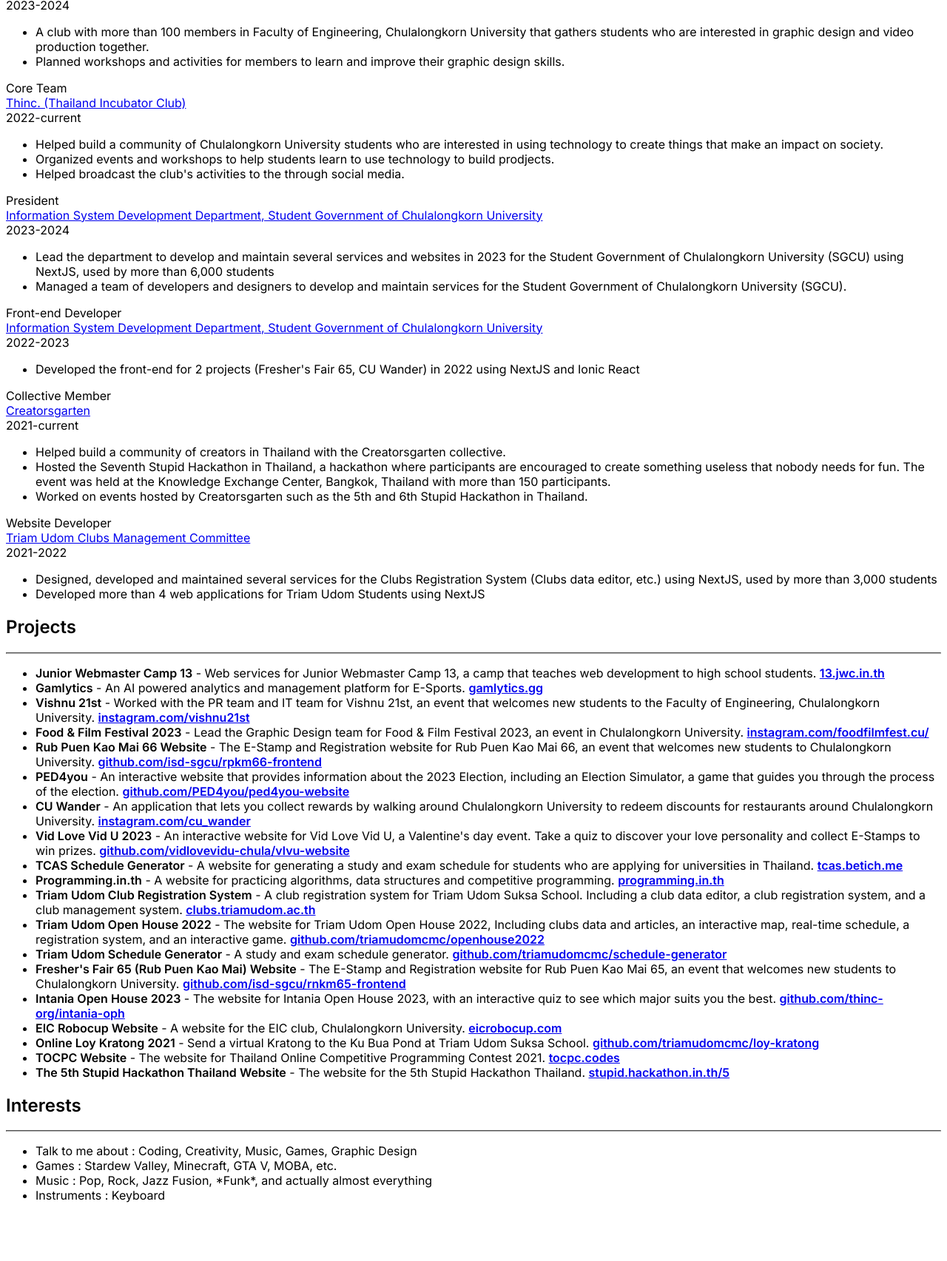
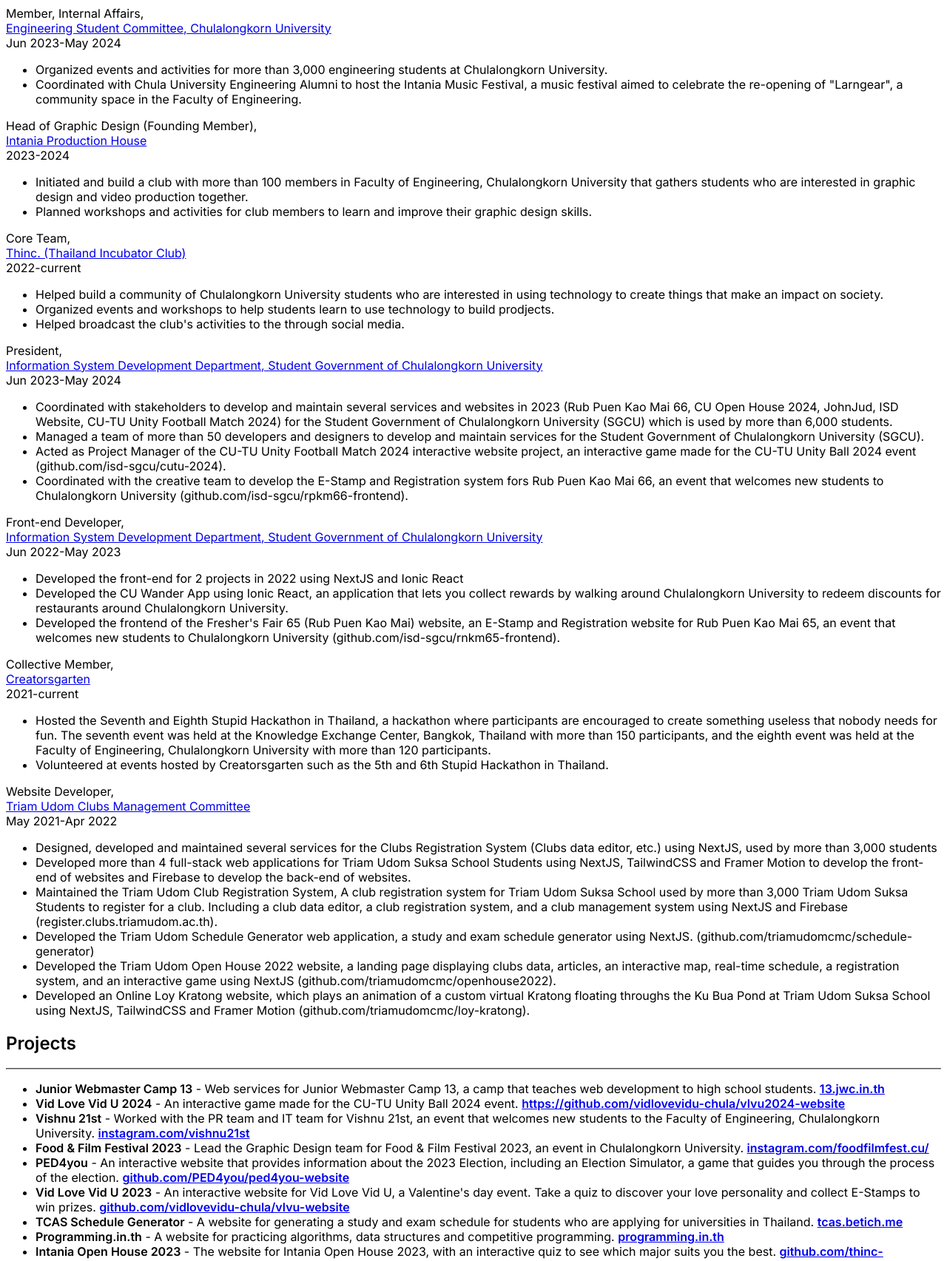
Before and after one commit to betich/resume, an Astro site: page / in a window 1280 px wide. Shown: the part 1457-3162 px from the top of the page at 74% size. Before the commit the page ends 3107 px from the top, so only its background shows below. Built offline with nearby package versions, Linux system fonts and the light colour scheme; Astro itself is replaced by a stand-in of ours.

Commit message:
feat: update progress of 2024 resume

```diff
--- a/src/components/App.svelte
+++ b/src/components/App.svelte
@@ -3,6 +3,7 @@
   import Work from "./Work.svelte"
   import Hideable from "./Hideable.svelte"
   import {
+    activityExperiences,
     educations,
     fullVersionLink,
     interests,
@@ -77,6 +78,17 @@
       <hr />
 
       {#each workExperiences as exp}
+        <Work {...exp} />
+      {/each}
+    </Hideable>
+  </section>
+
+  <section>
+    <Hideable>
+      <h2 class="text-2xl print:text-[20pt] uppercase text-left">Student Activity Experience</h2>
+      <hr />
+
+      {#each activityExperiences as exp}
         <Work {...exp} />
       {/each}
     </Hideable>
--- a/src/components/Work.svelte
+++ b/src/components/Work.svelte
@@ -6,12 +6,13 @@
   export let url: string = ""
   export let years: string[] = []
   export let details: string[] = []
+  export let type: string = ""
 </script>
 
 <div class="work-experience">
   <Hideable>
     <div class="flex font-bold mb-2 print:mb-1">
-      <div class="flex-1 text-left">{position}</div>
+      <div class="flex-1 text-left">{position}, {type}</div>
       <div class="flex-0">
         <a href={url} target="_blank" rel="noreferrer">{company}</a>
       </div>
--- a/src/data.ts
+++ b/src/data.ts
@@ -50,46 +50,60 @@
 
 export const workExperiences = [
   {
-		position: 'Head or Marketing and Communication',
-		company: 'Engineering Student Committee, Chulalongkorn University',
-		url: 'https://instagram.com/escchula',
-		years: ['2024', 'current'],
-		details: [
-      'Managing the social media accounts of ESC (instagram.com/esccchula, fb.me/escchula) and generating revenue for the organization.',
-      'Revised the Brand Identity of ESC to be more modern and professional.',
-      'Set up the ESC design system — with design tokens, variables, components, and styles in Figma for the ESC design team to use.',
-      'Collaborated with other departments to publicize events and activities of the Faculty of Engineering, Chulalongkorn University.',
-      'Initiated the Chula Intania Shop project, an online shop for Faculty of Engineering, Chulalongkorn University merchandise.'
-		]
-	},
-  {
-		position: 'Data Scientist Intern',
+		position: 'Data Scientist',
+    type: 'Internship',
 		company: 'Bualuang Securities Public Company Limited',
 		url: 'https://www.bualuang.co.th/',
-		years: ['2024', '2024'],
+		years: ['Jun 2024', 'Jul 2024'],
 		details: [
       'Developed artificial neural network models to predict values and classify data based on historical data.',
       'Researched about recommendation systems and deep recommender systems to effectively recommend products to customers.',
 		]
 	},
   {
+		position: 'Front-end Web Developer',
+    type: "Part-time",
+		company: 'Gamlytics (startup)',
+		url: 'https://gamlytics.gg/',
+		years: ['Jun 2023', 'Aug 2023'],
+		details: [
+      'Developed the web frontend of Gamlytics, an AI powered analytics and management platform for E-Sports using NextJS, React and TailwindCSS.'
+		]
+	},
+];
+
+export const activityExperiences = [
+  {
+    position: 'Head or Marketing and Communication',
+    company: 'Engineering Student Committee, Chulalongkorn University',
+    url: 'https://instagram.com/escchula',
+    years: ['Jun 2024', 'current'],
+    details: [
+      'Managing the social media accounts of ESC (instagram.com/esccchula, fb.me/escchula) with more than 440K views and 57k reach combined per month.',
+      'Set up the ESC design system — with design tokens, variables, components, and styles for the ESC design team quickly create new designs using Figma.',
+      'Initiated the Chula Intania Shop project, an online shop for Faculty of Engineering, Chulalongkorn University merchandise with an estimated revenue of more than 40k THB in the span of 2 products.',
+      'Collaborated with other departments to publicize events and activities of the Faculty of Engineering, Chulalongkorn University.',
+      'Revised the Brand Identity of ESC to be more modern and professional.',
+    ]
+  },
+  {
 		position: 'Member, Internal Affairs',
 		company: 'Engineering Student Committee, Chulalongkorn University',
 		url: 'https://instagram.com/escchula',
-		years: ['2023', '2024'],
+		years: ['Jun 2023', 'May 2024'],
 		details: [
-      'Helped organize events and activities for more than 3,000 engineering students at Chulalongkorn University.',
+      'Organized events and activities for more than 3,000 engineering students at Chulalongkorn University.',
       'Coordinated with Chula University Engineering Alumni to host the Intania Music Festival, a music festival aimed to celebrate the re-opening of "Larngear", a community space in the Faculty of Engineering.'
 		]
 	},
-	{
+  {
 		position: 'Head of Graphic Design (Founding Member)',
 		company: 'Intania Production House',
 		url: 'https://instagram.com/intania_production_house',
 		years: ['2023', '2024'],
 		details: [
-      'A club with more than 100 members in Faculty of Engineering, Chulalongkorn University that gathers students who are interested in graphic design and video production together.',
-      'Planned workshops and activities for members to learn and improve their graphic design skills.',
+      'Initiated and build a club with more than 100 members in Faculty of Engineering, Chulalongkorn University that gathers students who are interested in graphic design and video production together.',
+      'Planned workshops and activities for club members to learn and improve their graphic design skills.',
 		]
 	},
 	{
@@ -107,19 +121,23 @@
 		position: 'President',
 		company: 'Information System Development Department, Student Government of Chulalongkorn University',
 		url: 'https://github.com/isd-sgcu',
-		years: ['2023', '2024'],
+		years: ['Jun 2023', 'May 2024'],
 		details: [
-      'Lead the department to develop and maintain several services and websites in 2023 for the Student Government of Chulalongkorn University (SGCU) using NextJS, used by more than 6,000 students',
-      'Managed a team of developers and designers to develop and maintain services for the Student Government of Chulalongkorn University (SGCU).'
+      'Coordinated with stakeholders to develop and maintain several services and websites in 2023 (Rub Puen Kao Mai 66, CU Open House 2024, JohnJud, ISD Website, CU-TU Unity Football Match 2024) for the Student Government of Chulalongkorn University (SGCU) which is used by more than 6,000 students.',
+      'Managed a team of more than 50 developers and designers to develop and maintain services for the Student Government of Chulalongkorn University (SGCU).',
+      'Acted as Project Manager of the CU-TU Unity Football Match 2024 interactive website project, an interactive game made for the CU-TU Unity Ball 2024 event (github.com/isd-sgcu/cutu-2024).',
+      'Coordinated with the creative team to develop the E-Stamp and Registration system fors Rub Puen Kao Mai 66, an event that welcomes new students to Chulalongkorn University (github.com/isd-sgcu/rpkm66-frontend).'
 		]
 	},
 	{
 		position: 'Front-end Developer',
 		company: 'Information System Development Department, Student Government of Chulalongkorn University',
 		url: 'https://github.com/isd-sgcu',
-		years: ['2022', '2023'],
+		years: ['Jun 2022', 'May 2023'],
 		details: [
-      'Developed the front-end for 2 projects (Fresher\'s Fair 65, CU Wander) in 2022 using NextJS and Ionic React',
+      'Developed the front-end for 2 projects in 2022 using NextJS and Ionic React',
+      'Developed the CU Wander App using Ionic React, an application that lets you collect rewards by walking around Chulalongkorn University to redeem discounts for restaurants around Chulalongkorn University.',
+      'Developed the frontend of the Fresher\'s Fair 65 (Rub Puen Kao Mai) website, an E-Stamp and Registration website for Rub Puen Kao Mai 65, an event that welcomes new students to Chulalongkorn University (github.com/isd-sgcu/rnkm65-frontend).'
 		]
 	},
   {
@@ -128,22 +146,25 @@
 		url: 'https://creatorsgarten.org',
 		years: ['2021', 'current'],
 		details: [
-      'Helped build a community of creators in Thailand with the Creatorsgarten collective.',
-      'Hosted the Seventh Stupid Hackathon in Thailand, a hackathon where participants are encouraged to create something useless that nobody needs for fun. The event was held at the Knowledge Exchange Center, Bangkok, Thailand with more than 150 participants.',
-      "Worked on events hosted by Creatorsgarten such as the 5th and 6th Stupid Hackathon in Thailand."
+      'Hosted the Seventh and Eighth Stupid Hackathon in Thailand, a hackathon where participants are encouraged to create something useless that nobody needs for fun. The seventh event was held at the Knowledge Exchange Center, Bangkok, Thailand with more than 150 participants, and the eighth event was held at the Faculty of Engineering, Chulalongkorn University with more than 120 participants.',
+      "Volunteered at events hosted by Creatorsgarten such as the 5th and 6th Stupid Hackathon in Thailand."
 		]
 	},
 	{
 		position: 'Website Developer',
 		company: 'Triam Udom Clubs Management Committee',
 		url: 'https://clubs.triamudom.ac.th',
-		years: ['2021', '2022'],
+		years: ['May 2021', 'Apr 2022'],
 		details: [
 			'Designed, developed and maintained several services for the Clubs Registration System (Clubs data editor, etc.) using NextJS, used by more than 3,000 students',
-      'Developed more than 4 web applications for Triam Udom Students using NextJS',
+      'Developed more than 4 full-stack web applications for Triam Udom Suksa School Students using NextJS, TailwindCSS and Framer Motion to develop the front-end of websites and Firebase to develop the back-end of websites.',
+      'Maintained the Triam Udom Club Registration System, A club registration system for Triam Udom Suksa School used by more than 3,000 Triam Udom Suksa Students to register for a club. Including a club data editor, a club registration system, and a club management system using NextJS and Firebase (register.clubs.triamudom.ac.th).',
+      'Developed the Triam Udom Schedule Generator web application, a study and exam schedule generator using NextJS. (github.com/triamudomcmc/schedule-generator)',
+      'Developed the Triam Udom Open House 2022 website, a landing page displaying clubs data, articles, an interactive map, real-time schedule, a registration system, and an interactive game using NextJS (github.com/triamudomcmc/openhouse2022).',
+      'Developed an Online Loy Kratong website, which plays an animation of a custom virtual Kratong floating throughs the Ku Bua Pond at Triam Udom Suksa School using NextJS, TailwindCSS and Framer Motion (github.com/triamudomcmc/loy-kratong).'
 		]
 	},
-];
+]
 
 export const projects = [
 	{
@@ -153,10 +174,10 @@
 		hide: false
 	},
 	{
-		name: 'Gamlytics',
-		details: 'An AI powered analytics and management platform for E-Sports.',
-		url: 'gamlytics.gg',
-		hide: false
+		name: 'Vid Love Vid U 2024',
+		details: 'An interactive game made for the CU-TU Unity Ball 2024 event.',
+		url: 'https://github.com/vidlovevidu-chula/vlvu2024-website',
+		hide: true
 	},
 	{
 		name: 'Vishnu 21st',
@@ -171,21 +192,9 @@
 		hide: true
 	},
 	{
-		name: 'Rub Puen Kao Mai 66 Website',
-		details: 'The E-Stamp and Registration website for Rub Puen Kao Mai 66, an event that welcomes new students to Chulalongkorn University.',
-		url: 'github.com/isd-sgcu/rpkm66-frontend',
-		hide: false
-	},
-	{
 		name: 'PED4you',
 		details: 'An interactive website that provides information about the 2023 Election, including an Election Simulator, a game that guides you through the process of the election.',
 		url: 'github.com/PED4you/ped4you-website',
-		hide: false
-	},
-	{
-		name: 'CU Wander',
-		details: 'An application that lets you collect rewards by walking around Chulalongkorn University to redeem discounts for restaurants around Chulalongkorn University.',
-		url: 'instagram.com/cu_wander',
 		hide: false
 	},
 	{
@@ -206,30 +215,6 @@
 		url: 'programming.in.th',
 		hide: false
 	},
-	{
-		name: 'Triam Udom Club Registration System',
-		details: 'A club registration system for Triam Udom Suksa School. Including a club data editor, a club registration system, and a club management system.',
-		url: 'clubs.triamudom.ac.th',
-		hide: false
-	},
-	{
-		name: 'Triam Udom Open House 2022',
-		details: 'The website for Triam Udom Open House 2022, Including clubs data and articles, an interactive map, real-time schedule, a registration system, and an interactive game.',
-		url: 'github.com/triamudomcmc/openhouse2022',
-		hide: false
-	},
-	{
-		name: 'Triam Udom Schedule Generator',
-		details: 'A study and exam schedule generator.',
-		url: 'github.com/triamudomcmc/schedule-generator',
-		hide: false
-	},
-  {
-		name: 'Fresher\'s Fair 65 (Rub Puen Kao Mai) Website',
-		details: 'The E-Stamp and Registration website for Rub Puen Kao Mai 65, an event that welcomes new students to Chulalongkorn University.',
-		url: 'github.com/isd-sgcu/rnkm65-frontend',
-		hide: true
-	},
   {
 		name: 'Intania Open House 2023',
 		details: 'The website for Intania Open House 2023, with an interactive quiz to see which major suits you the best.',
@@ -240,12 +225,6 @@
 		name: 'EIC Robocup Website',
 		details: 'A website for the EIC club, Chulalongkorn University.',
 		url: 'eicrobocup.com',
-		hide: true
-	},
-	{
-		name: 'Online Loy Kratong 2021',
-		details: 'Send a virtual Kratong to the Ku Bua Pond at Triam Udom Suksa School.',
-		url: 'github.com/triamudomcmc/loy-kratong',
 		hide: true
 	},
   {
@@ -264,7 +243,6 @@
 
 export const interests = [
 	'Talk to me about : Coding, Creativity, Music, Games, Graphic Design',
-	'Games : Stardew Valley, Minecraft, GTA V, MOBA, etc.',
-  'Music : Pop, Rock, Jazz Fusion, *Funk*, and actually almost everything',
-  'Instruments : Keyboard'
+	// 'Games : Stardew Valley, Minecraft, GTA V, MOBA, etc.',
+  // 'Music : Pop, Rock, Jazz Fusion, *Funk*',
 ];
```
